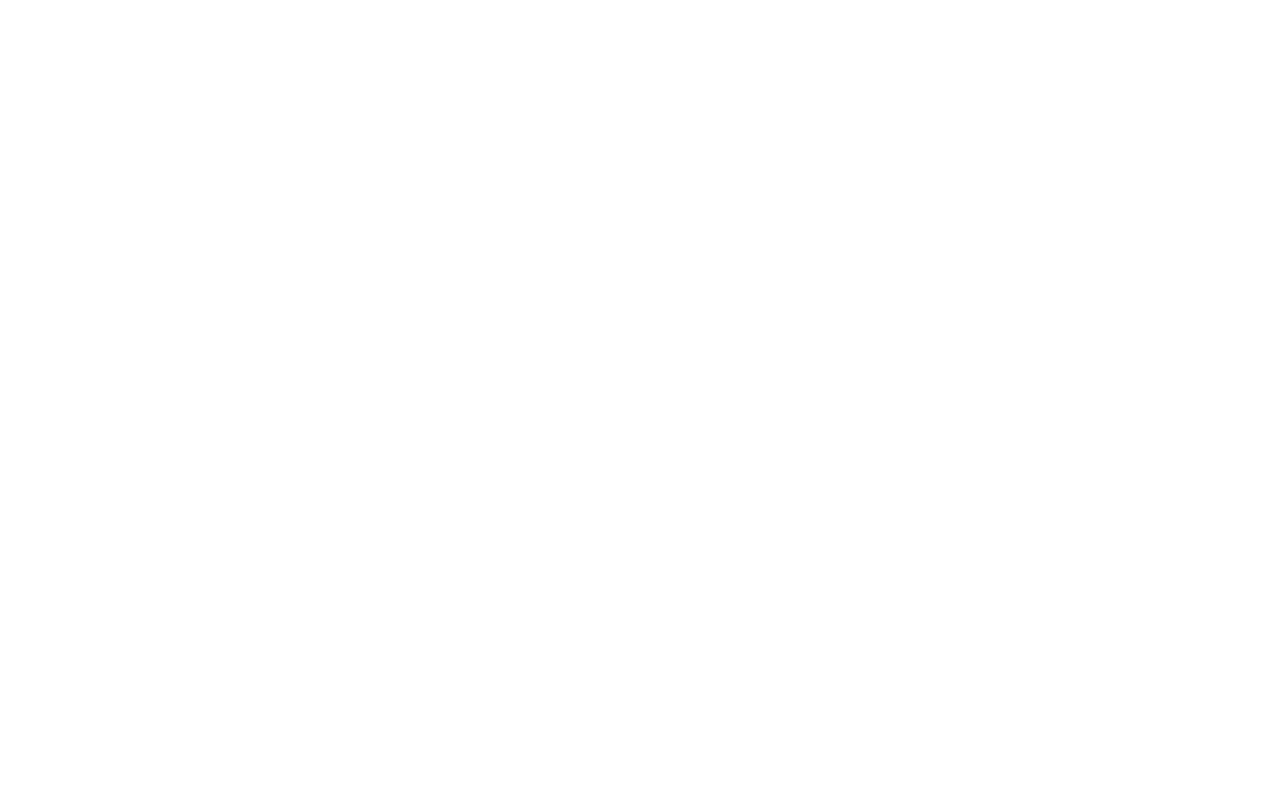
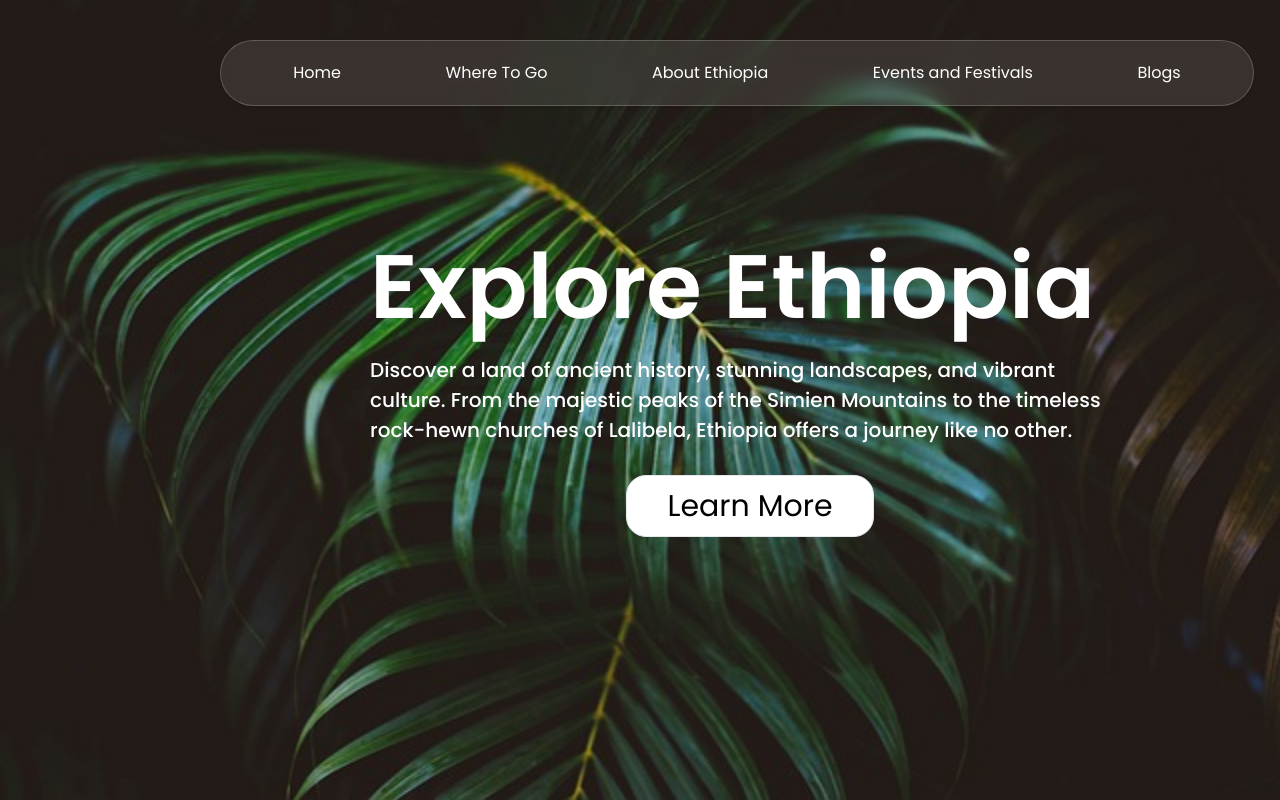
Before and after one commit to YohannesHailemariam/ExploreEthiopia, a React (Vite) app: page / in a window 1280 px wide. Built offline with nearby package versions, Linux system fonts and the light colour scheme.

Commit message:
Finished creating the button component that is going to be in both in the home and about pages

```diff
--- /dev/null
+++ b/src/components/CommonComponents/Button.jsx
@@ -0,0 +1,14 @@
+import React from 'react'
+
+const Button = ({text, onClick}) => {
+  return (
+    <button
+    onClick={onClick}
+    className='border-[.5px] rounded-[20px] text-3xl py-3 px-10
+    bg-white text-black hover:text-white hover:bg-black'>
+        {text}
+    </button>
+  )
+}
+
+export default Button
--- a/src/components/CommonComponents/NavBar.jsx
+++ b/src/components/CommonComponents/NavBar.jsx
@@ -10,18 +10,18 @@ const NavBar = () => {
         WebkitBackdropFilter: 'blur(10px)',    // Safari support
         border: '1px solid rgba(255, 255, 255, 0.2)', // Border to enhance glass effect
         padding: '20px',                       // Padding inside the card
-        color: '#000',                         // Text color
+        color: '#fff',                         // Text color
         textAlign: 'center',                   // Center text alignment
         margin: '0 auto',                      // Center the card horizontally
     };
 
   return (
-    <div style={glassmorphicStyle} className='grid grid-flow-col w-[1034px]'>
-        <div className='cursor-pointer'>Home</div>
-        <div className='cursor-pointer'>Where To Go</div>
-        <div className='cursor-pointer'>About Ethiopia</div>
-        <div className='cursor-pointer'>Events and Festivals</div>
-        <div className='cursor-pointer'>Blogs</div>
+    <div style={glassmorphicStyle} className='grid grid-flow-col cursor-pointer absolute top-10 left-[220px] w-[1034px]'>
+        <div>Home</div>
+        <div>Where To Go</div>
+        <div>About Ethiopia</div>
+        <div>Events and Festivals</div>
+        <div>Blogs</div>
     </div>
   )
 }
--- /dev/null
+++ b/src/components/HomePageComponents/HeroImage.jsx
@@ -0,0 +1,22 @@
+import React from 'react'
+import HeroImagee from '../../assets/HeroImage.jpg'
+import Button from '../CommonComponents/Button'
+
+const HeroImage = () => {
+  return (
+    <div className='relative'>
+        <img src={HeroImagee} className='w-full h-screen'/>
+        <div className='absolute top-[220px] left-[370px] text-white'>
+            <p className='text-[90px] font-semibold'>Explore Ethiopia</p>
+            <p className='text-[20px] font-medium w-[760px]'>Discover a land of ancient history, stunning landscapes,
+               and vibrant culture. From the majestic peaks of the
+               Simien Mountains to the timeless rock-hewn churches of Lalibela,
+               Ethiopia offers a journey like no other.
+            </p>
+            <div className='mt-[30px] flex justify-center'><Button text={'Learn More'}/></div>
+        </div>
+    </div>
+  )
+}
+
+export default HeroImage
--- a/src/pages/HomePage.jsx
+++ b/src/pages/HomePage.jsx
@@ -1,11 +1,13 @@
 import React from 'react'
 import NavBar from '../components/CommonComponents/NavBar'
 import Footer from '../components/CommonComponents/Footer'
+import HeroImage from '../components/HomePageComponents/HeroImage'
 
 const HomePage = () => {
   return (
     <div>
-
+        <HeroImage />
+        <NavBar />
     </div>
   )
 }
```
